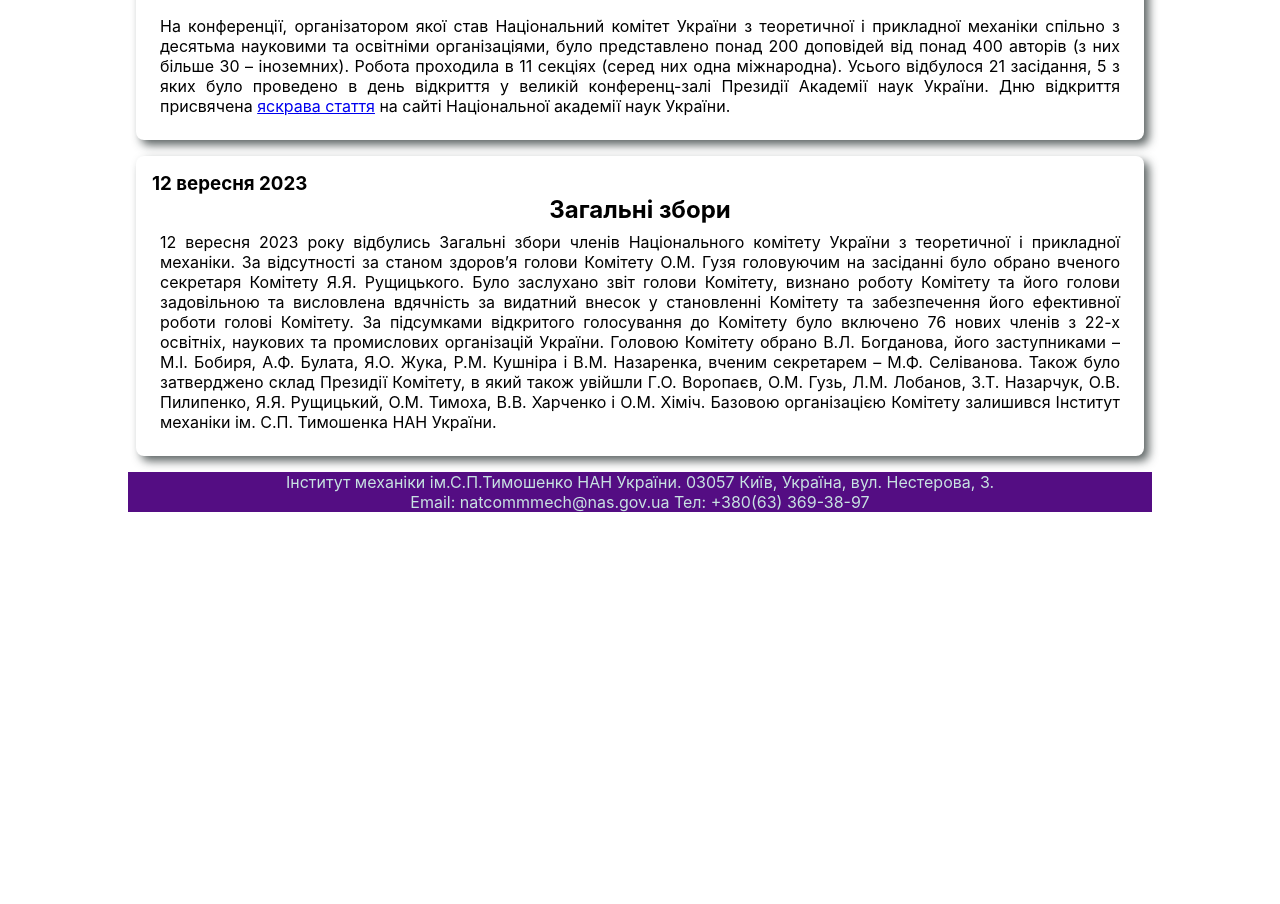
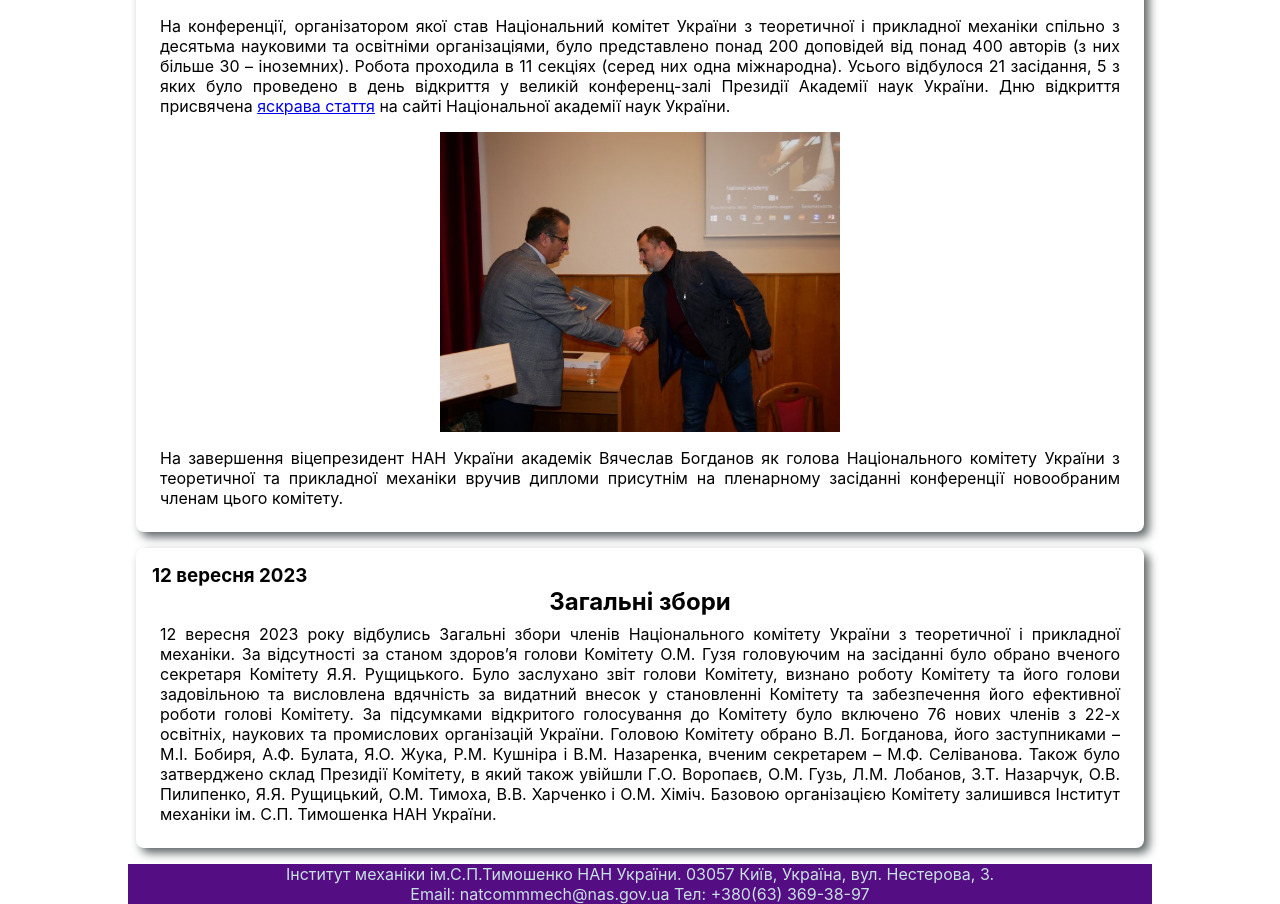
Before and after one commit to Pasha147/inmech, a React (Create React App) app: page / in a window 1280 px wide. Shown: the part 740-1644 px from the top of the page. Before the commit the page ends 1252 px from the top, so only its background shows below. Built offline with nearby package versions, Linux system fonts and the light colour scheme.

Commit message:
Spelling and change article in home page

```diff
--- a/src/App.css
+++ b/src/App.css
@@ -44,7 +44,7 @@ body {
   display: flex;
   justify-content: space-between;
   align-items: center;
-  /* background-color: var(--green-600); */
+  background-color: var(--green-600);
   box-shadow: 5px 5px 10px #1e2828b8;
 }
 .header::before {
@@ -128,6 +128,12 @@ body {
 border-radius: 0.5rem;
 box-shadow: 5px 5px 10px #1e2828b8;
 margin: 1rem 0.5rem;
+}
+.articlImg{
+  display: block;
+  width: 80%;
+  max-width: 400px;
+  margin: 0.5rem auto;
 }
 .article li{
   list-style: none;
--- a/src/Components/Home.js
+++ b/src/Components/Home.js
@@ -28,6 +28,12 @@ const Home = () => {
           </a>
           {" на сайті Національної академії наук України."}
         </p>
+        <div>
+          <img className="articlImg" src="./img/3.jpg" alt="img"/>
+        </div>
+        <p>
+          {'На завершення віцепрезидент НАН України академік Вячеслав Богданов як голова Національного комітету України з теоретичної та прикладної механіки вручив дипломи присутнім на пленарному засіданні конференції новообраним членам цього комітету.'}
+        </p>
       </article>
       <article className="article">
         <h3>12 вересня 2023 </h3>
--- a/src/appdata.js
+++ b/src/appdata.js
@@ -74,7 +74,7 @@ export const slider = [
     text: "Виступ член-кореспондент НАНУ Григоренка О.Я.",
   },
   {
-    title: "Міжнародна сексія",
+    title: "Міжнародна секція",
     image: "./img/sldr/3.jpg",
     text: "Виступ PhD студентів з Туреччини",
   },
```
Also changed, not shown: src/Components/GenMeeting.js (+2 -63 lines), src/Components/Header.js (+11 -10 lines), public/img/3.jpg (added), public/logo192.png (added).
